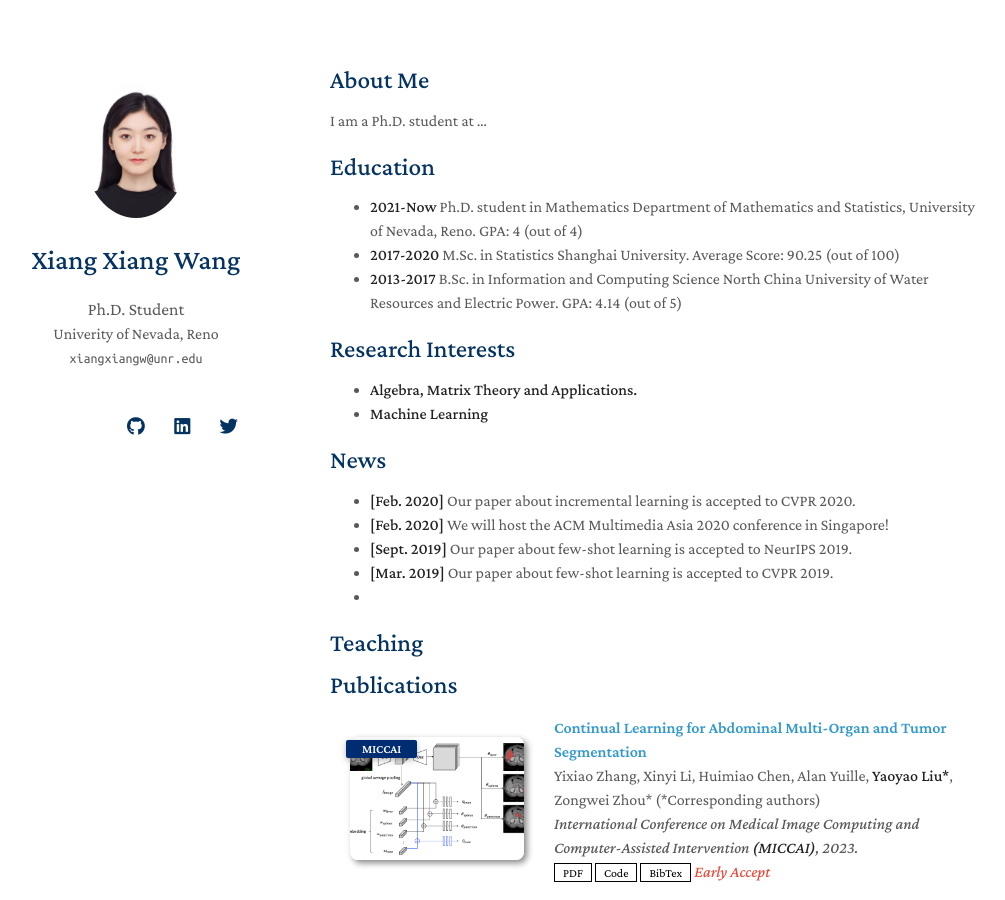
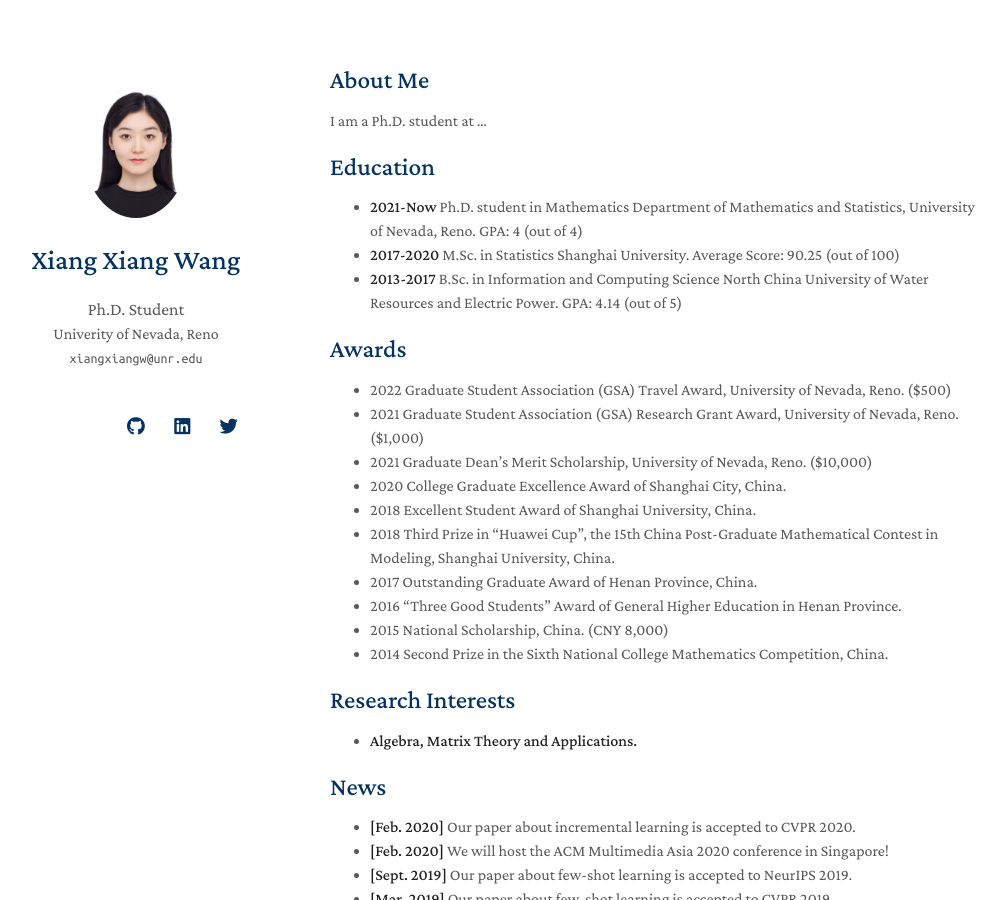
Before and after one commit to yaoyao-liu/minimal-light, a Jekyll site: the page built from index.md, in a window 1280 px wide and 900 px high. Shown: the whole window, without its empty margins (140-1145 px from the left). Built offline with Jekyll 4.4.1, drawn with Linux system fonts in a browser that asks for light colours; nearby versions of some CDN libraries; a style sheet for code colours, icons or effects is not loaded; our own code applies the rules of GitHub Pages for plain Markdown files.

Commit message:
Update index.md

```diff
--- a/index.md
+++ b/index.md
@@ -12,10 +12,23 @@ I am a Ph.D. student at ...
 - **2017-2020** M.Sc. in Statistics Shanghai University. Average Score: 90.25 (out of 100)
 - **2013-2017**	B.Sc. in Information and Computing Science North China University of Water Resources and Electric Power. GPA: 4.14 (out of 5)
 
+## Awards
+- 2022    Graduate Student Association (GSA) Travel Award, University of Nevada, Reno. ($500)
+- 2021	Graduate Student Association (GSA) Research Grant Award, University of Nevada, Reno. ($1,000)
+- 2021	 Graduate Dean’s Merit Scholarship, University of Nevada, Reno. ($10,000)
+- 2020    College Graduate Excellence Award of Shanghai City, China.
+- 2018	 Excellent Student Award of Shanghai University, China.
+- 2018    Third Prize in “Huawei Cup”, the 15th China Post-Graduate Mathematical Contest in Modeling, Shanghai University, China.
+- 2017    Outstanding Graduate Award of Henan Province, China.
+- 2016    “Three Good Students” Award of General Higher Education in Henan Province.
+- 2015    National Scholarship, China. (CNY 8,000)
+- 2014    Second Prize in the Sixth National College Mathematics Competition, China.
+
+
+
 ## Research Interests
 
 - **Algebra, Matrix Theory and Applications.**
-- **Machine Learning**
 
 ## News
 
```
